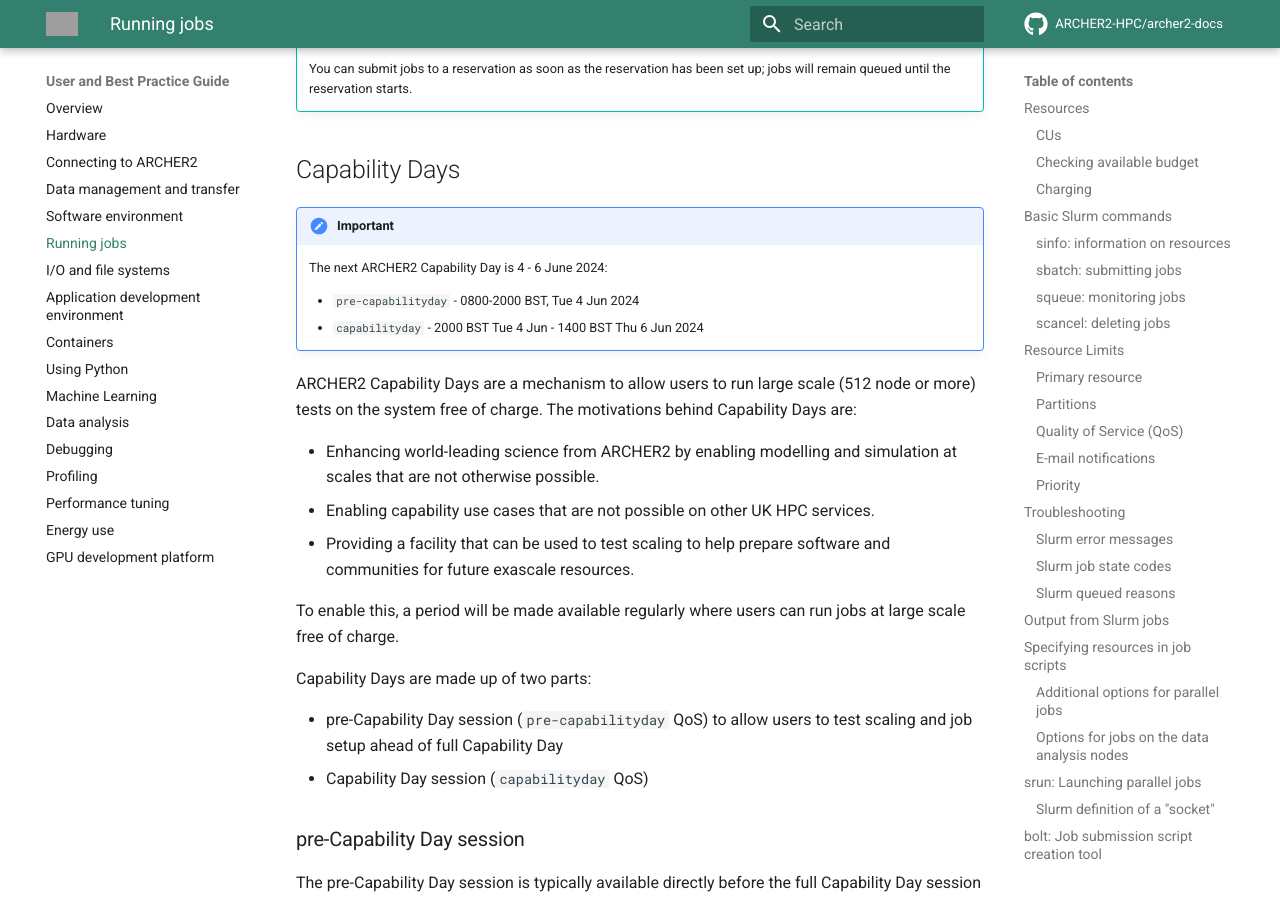
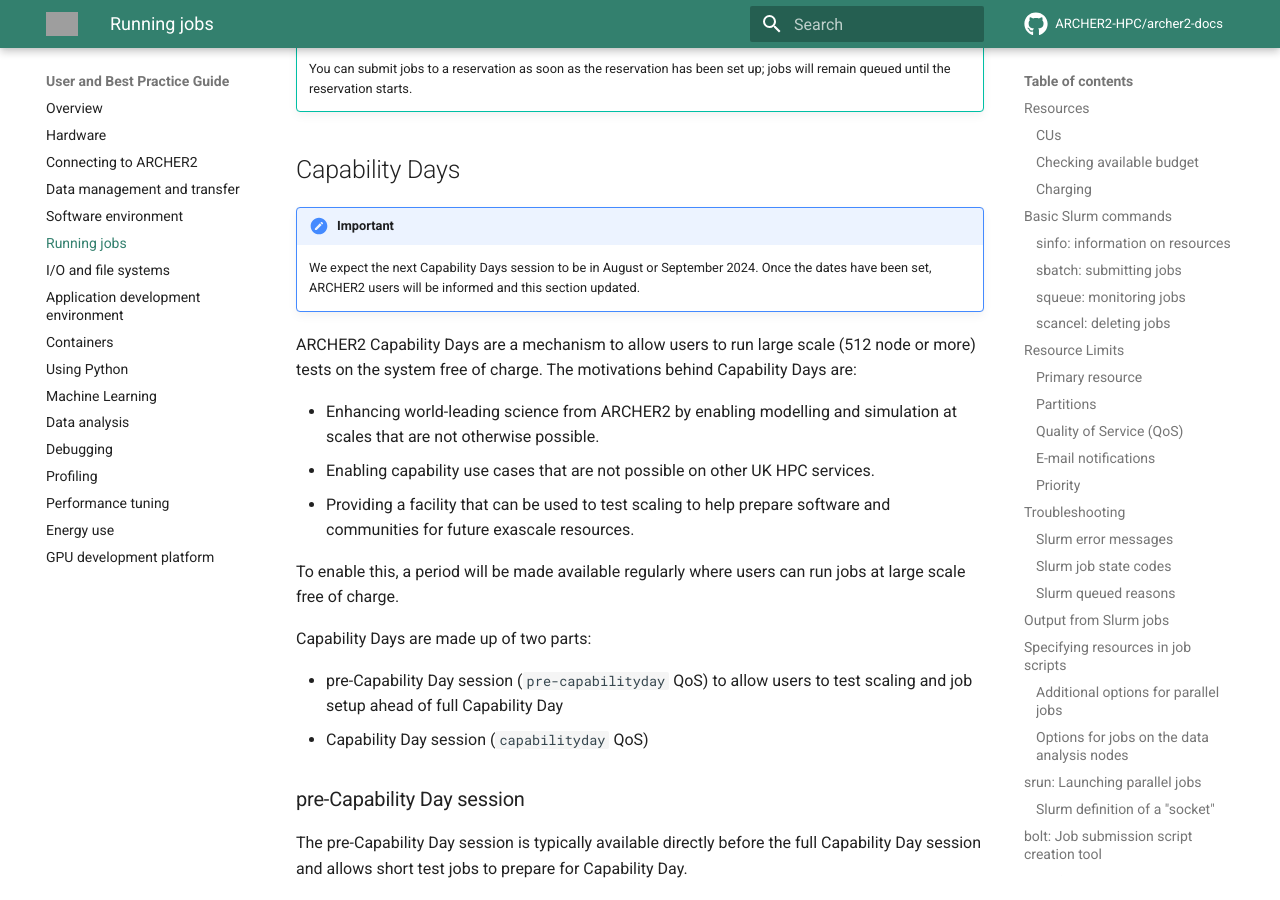
Before and after one commit to ARCHER2-HPC/archer2-docs, an MkDocs documentation site: the page built from docs/user-guide/scheduler.md, in a window 1280 px wide and 900 px high, scrolled down 49500 px. Built offline with MkDocs 1.6.1 and Material for MkDocs 9.7.7, drawn with Linux system fonts in a browser that asks for light colours; comment, search, counter and statistics services are not loaded; grey boxes are pictures that could not be loaded.

Commit message:
Update scheduler.md

```diff
--- a/docs/user-guide/scheduler.md
+++ b/docs/user-guide/scheduler.md
@@ -2279,10 +2279,8 @@
 ## Capability Days
 
 !!! important
-    The next ARCHER2 Capability Day is 4 - 6 June 2024:
-
-    - `pre-capabilityday` - 0800-2000 BST, Tue 4 Jun 2024
-    - `capabilityday` - 2000 BST Tue 4 Jun - 1400 BST Thu 6 Jun 2024
+    We expect the next Capability Days session to be in August or September 2024. Once the dates have been
+    set, ARCHER2 users will be informed and this section updated.
 
 ARCHER2 Capability Days are a mechanism to allow users to run large scale (512 node or more) tests
 on the system free of charge. The motivations behind Capability Days are:
```
